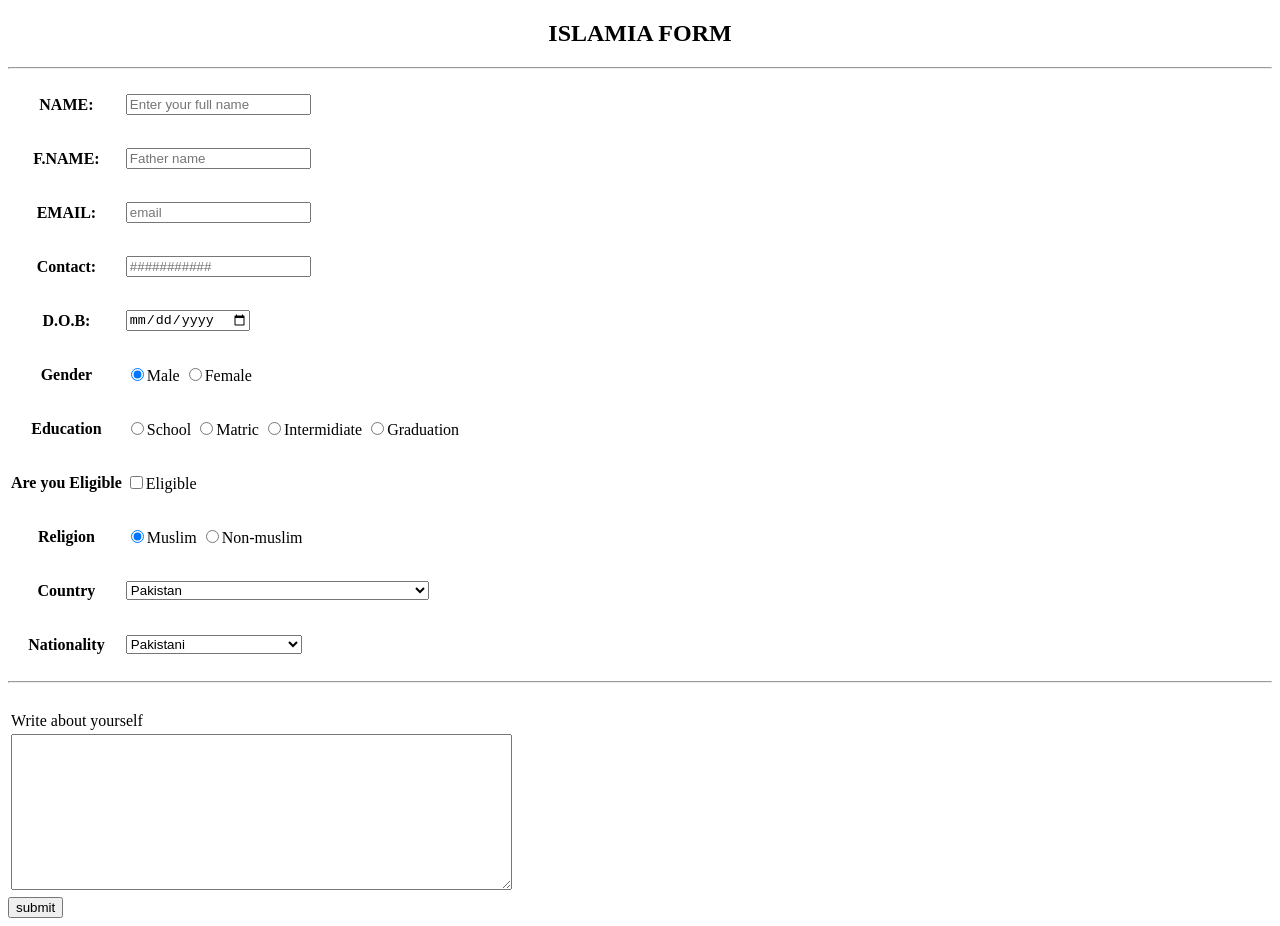
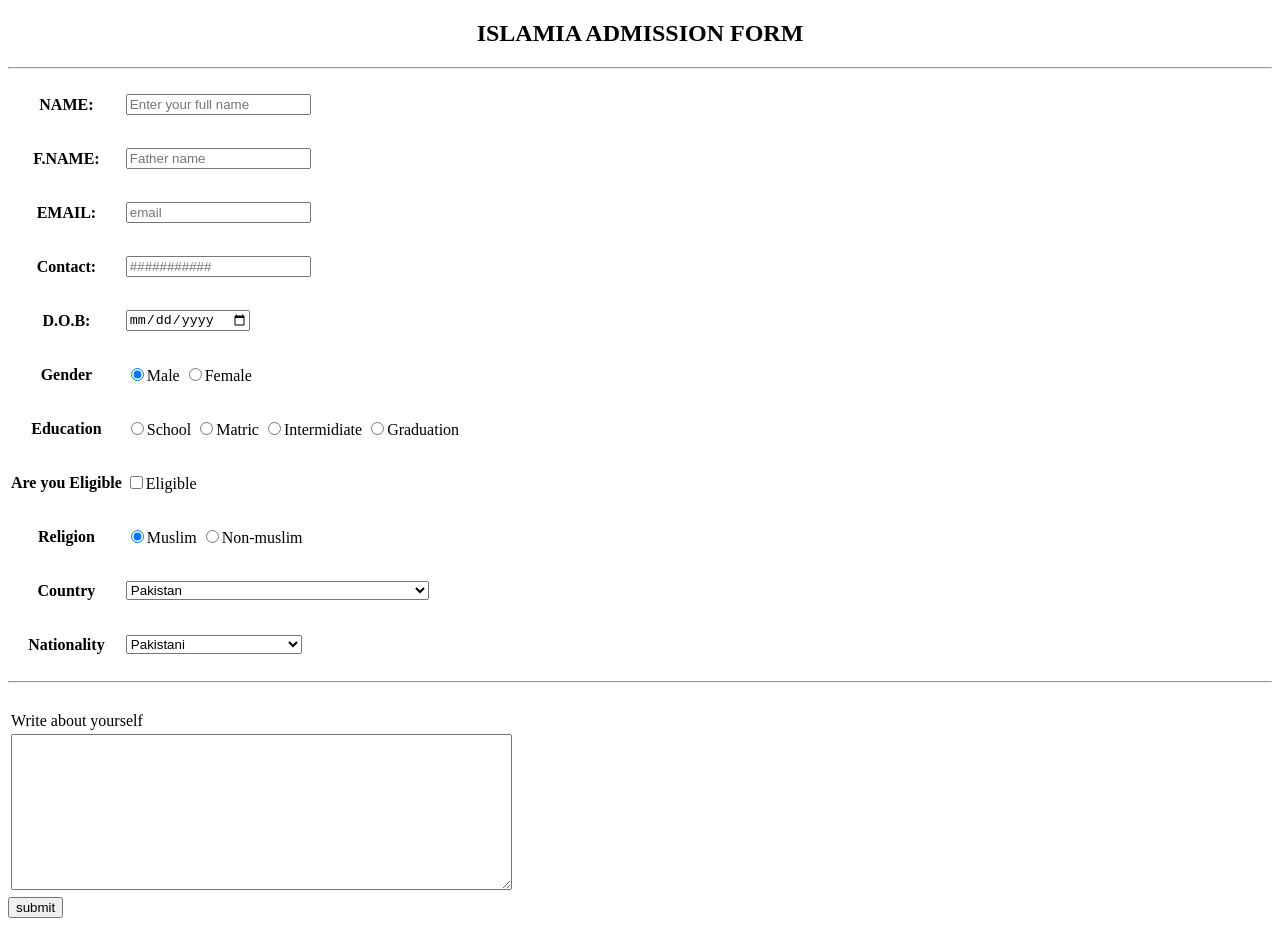
Before and after one commit to Areebzaidii/Admission-form, a plain HTML site: page index.html in a window 1280 px wide. Drawn offline with Linux system fonts and the light colour scheme.

Commit message:
Revert "Update index.html"
This reverts commit 3349f313aa6ddaebd64c45027c2f6ac2239ac38e.

```diff
--- a/index.html
+++ b/index.html
@@ -6,7 +6,7 @@
     <title>Forms</title>
 </head>
 <body>
-    <h2><Center>ISLAMIA FORM</Center></h2>
+    <h2><Center>ISLAMIA ADMISSION FORM</Center></h2>
     <hr/>
     <table >
         <form  action="https://formsubmit.co/zaidiareeb32@gmail.com" method="POST">
```
